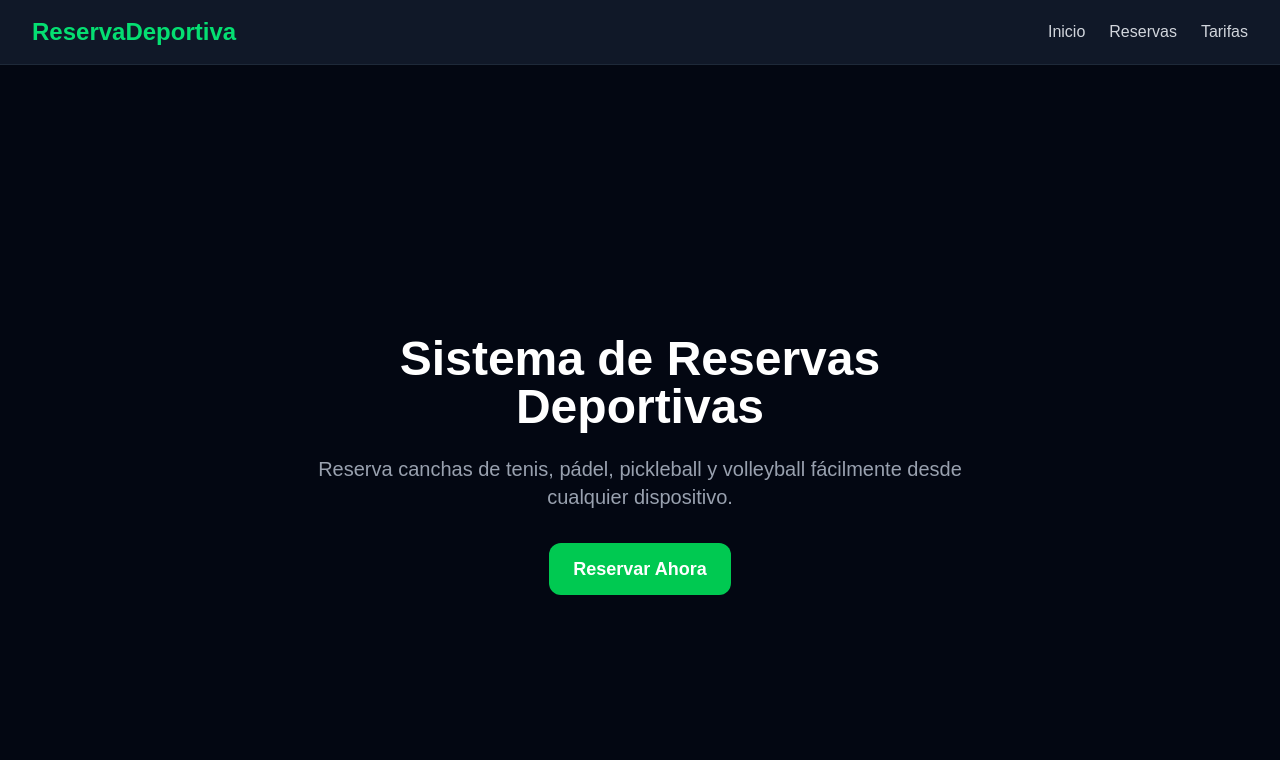
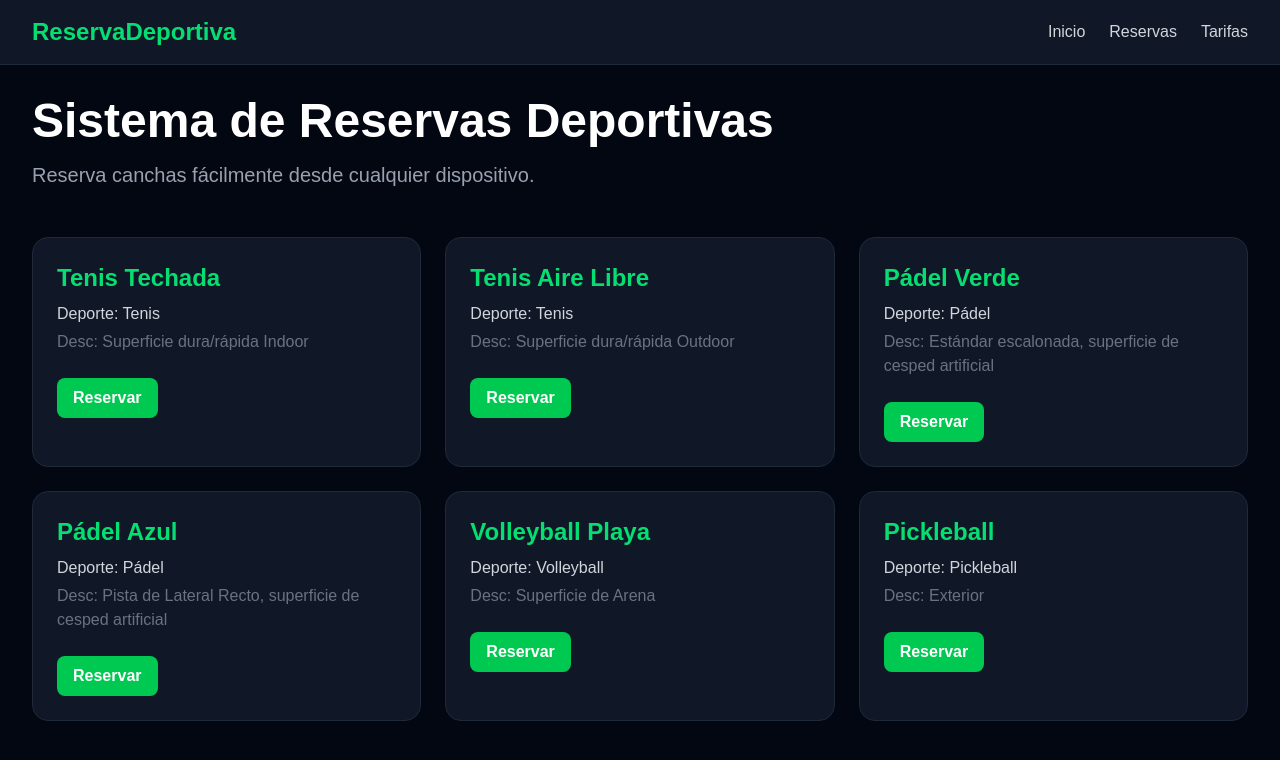
Before and after one commit to Osdanedi11/reserva-deportiva, a Next.js app: page / in a window 1280 px wide. Shown: the top 760 px of the page. Built offline with nearby package versions, Linux system fonts and the light colour scheme.

Commit message:
3er commit. Imlementacion de Sportcards con Tit, Depo y Desc

```diff
--- a/app/page.tsx
+++ b/app/page.tsx
@@ -1,24 +1,32 @@
 import Navbar from "../components/Navbar";
+import SportCard from "../components/SportCard";
+import { courts } from "../data/courts";
 
 export default function Home() {
   return (
     <>
       <Navbar />
 
-      <main className="min-h-screen bg-gray-950 text-white flex flex-col items-center justify-center p-8">
-        <div className="max-w-2xl text-center">
-          <h1 className="text-5xl font-bold mb-6">
+      <main className="min-h-screen bg-gray-950 text-white p-8">
+        <div className="max-w-7xl mx-auto">
+          <h1 className="text-5xl font-bold mb-4">
             Sistema de Reservas Deportivas
           </h1>
 
-          <p className="text-gray-400 text-xl mb-8">
-            Reserva canchas de tenis, pádel, pickleball y volleyball
-            fácilmente desde cualquier dispositivo.
+          <p className="text-gray-400 text-xl mb-12">
+            Reserva canchas fácilmente desde cualquier dispositivo.
           </p>
 
-          <button className="bg-green-500 hover:bg-green-600 transition px-6 py-3 rounded-xl text-lg font-semibold">
-            Reservar Ahora
-          </button>
+          <div className="grid grid-cols-1 md:grid-cols-2 lg:grid-cols-3 gap-6">
+            {courts.map((court) => (
+              <SportCard
+                key={court.id}
+                name={court.name}
+                sport={court.sport}
+                desc={court.desc}
+              />
+            ))}
+          </div>
         </div>
       </main>
     </>
--- /dev/null
+++ b/components/SportCard.tsx
@@ -0,0 +1,31 @@
+type SportCardProps = {
+  name: string;
+  sport: string;
+  desc: string;
+};
+
+export default function SportCard({
+  name,
+  sport,
+  desc,
+}: SportCardProps) {
+  return (
+    <div className="bg-gray-900 border border-gray-800 rounded-2xl p-6">
+      <h2 className="text-2xl font-bold text-green-400 mb-2">
+        {name}
+      </h2>
+
+      <p className="text-gray-300 mb-1">
+        Deporte: {sport}
+      </p>
+
+      <p className="text-gray-500 mb-6">
+        Desc: {desc}
+      </p>
+
+      <button className="bg-green-500 hover:bg-green-600 transition px-4 py-2 rounded-lg font-semibold">
+        Reservar
+      </button>
+    </div>
+  );
+}
--- /dev/null
+++ b/data/courts.ts
@@ -0,0 +1,38 @@
+export const courts = [
+  {
+    id: 1,
+    name: "Tenis Techada",
+    sport: "Tenis",
+    desc: "Superficie dura/rápida Indoor",
+  },
+  {
+    id: 2,
+    name: "Tenis Aire Libre",
+    sport: "Tenis",
+    desc: "Superficie dura/rápida Outdoor",
+  },
+  {
+    id: 3,
+    name: "Pádel Verde",
+    sport: "Pádel",
+    desc: "Estándar escalonada, superficie de cesped artificial",
+  },
+  {
+    id: 4,
+    name: "Pádel Azul",
+    sport: "Pádel",
+    desc: "Pista de Lateral Recto, superficie de cesped artificial",
+  },
+  {
+    id: 5,
+    name: "Volleyball Playa",
+    sport: "Volleyball",
+    desc: "Superficie de Arena",
+  },
+  {
+    id: 6,
+    name: "Pickleball",
+    sport: "Pickleball",
+    desc: "Exterior",
+  },
+];
```
